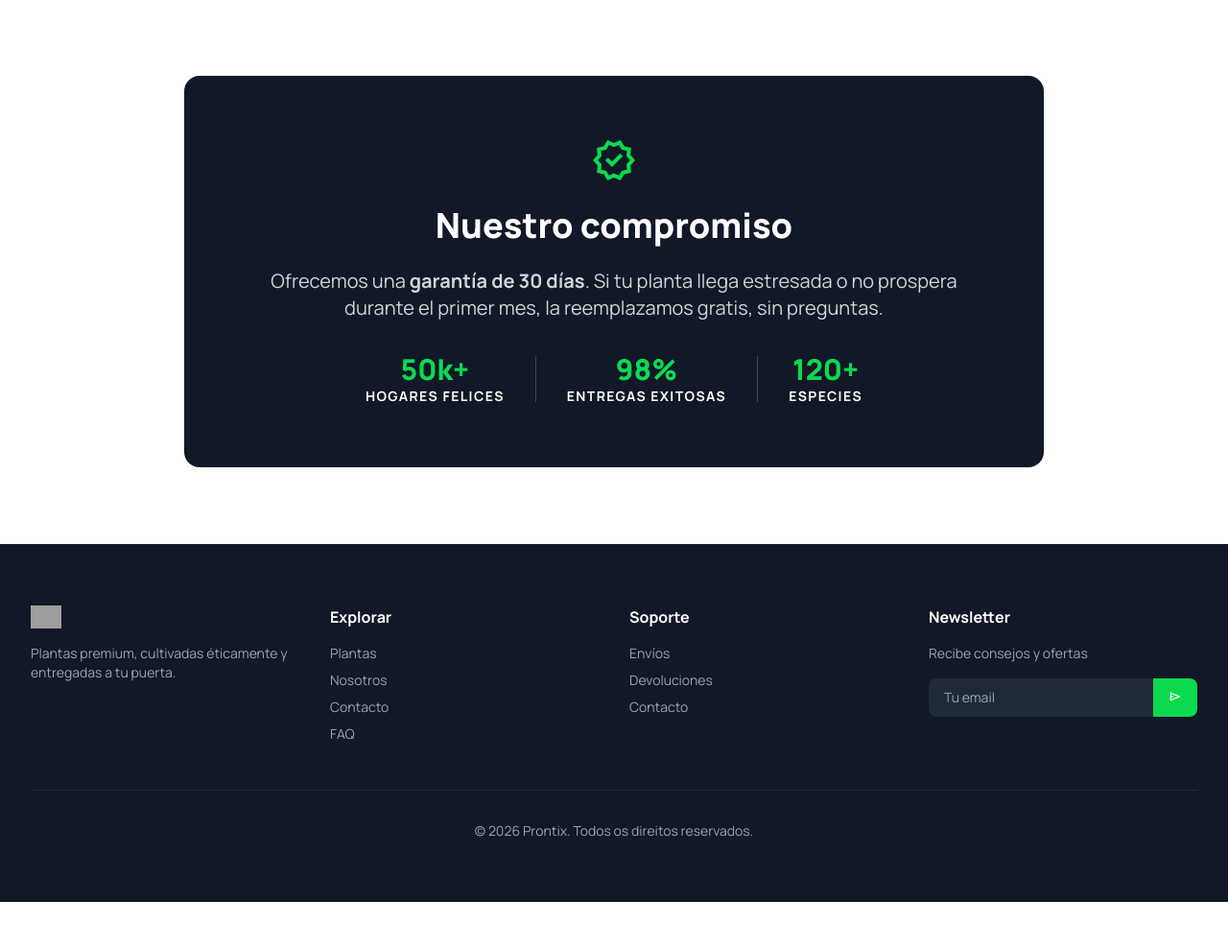
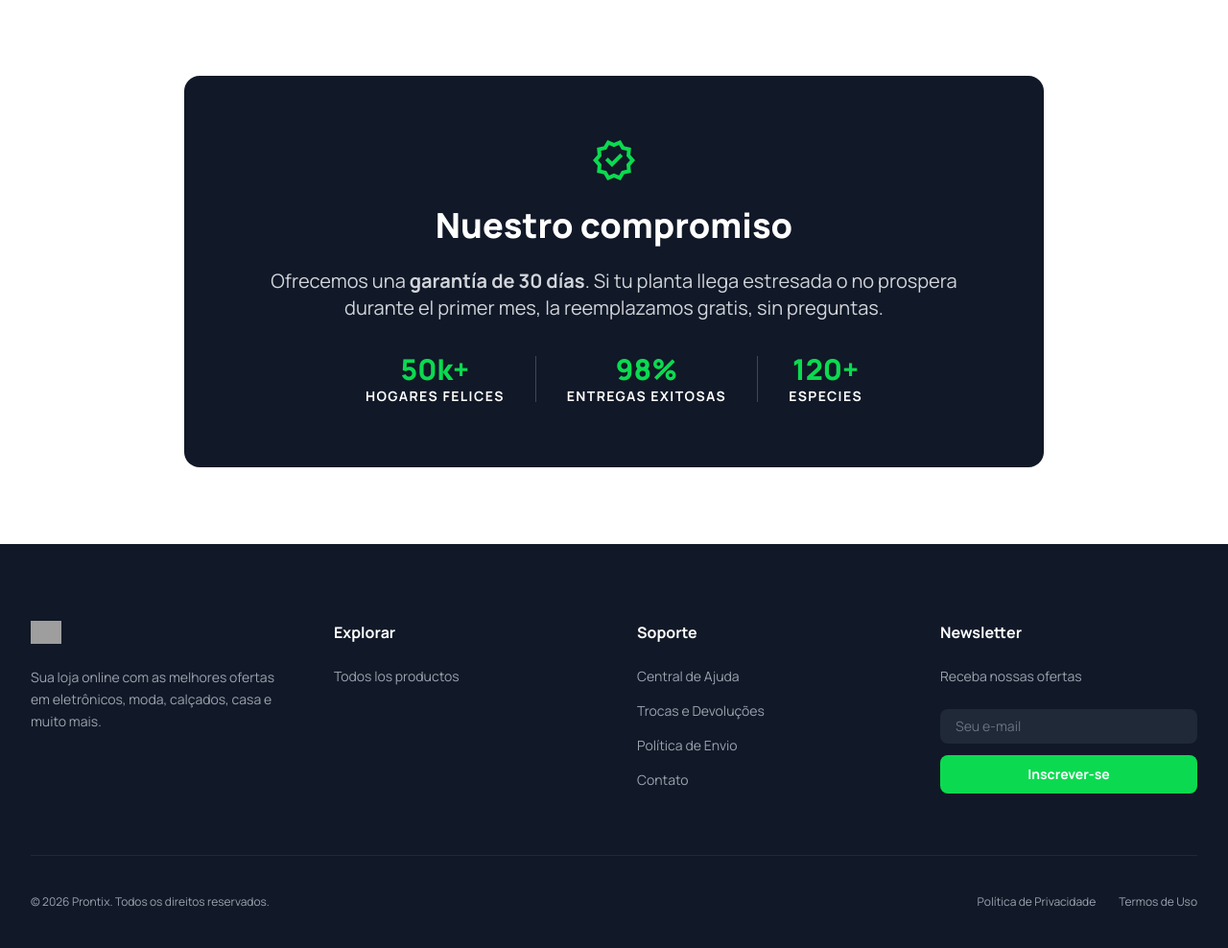
Before and after one commit to KeinnerMaster/Prontix-django, a Django app: page /about/ in a window 1280 px wide. Shown: the part 1886-2874 px from the top of the page at 96% size. Before the commit the page ends 2826 px from the top, so only its background shows below. Run offline with Django 5.2, Linux system fonts and the light colour scheme; some libraries are stand-ins or nearby versions; grey boxes are pictures that could not be loaded.

Commit message:
Refactor footer section in about.html

```diff
--- a/tienda/templates/tienda/about.html
+++ b/tienda/templates/tienda/about.html
@@ -187,46 +187,51 @@
         </section>
     </main>
 
-    <!-- Footer -->
-    <footer class="bg-gray-900 text-gray-400 py-16">
+     <!-- Footer -->
+    <footer class="bg-gray-900 pt-20 pb-10 text-gray-400">
         <div class="max-w-7xl mx-auto px-4 sm:px-6 lg:px-8">
-            <div class="grid md:grid-cols-4 gap-8">
-                <div>
-                    <div class="flex items-center space-x-2 mb-4">
-                        <img src="https://res.cloudinary.com/nck1eugv/image/upload/e_trim/v1783983437/prontix_white_text_v2_kugs6x.png" alt="Prontix" class="h-6">
+            <div class="grid grid-cols-1 md:grid-cols-2 lg:grid-cols-4 gap-12 mb-16">
+                <div class="flex flex-col gap-6">
+                    <div class="flex items-center gap-2 text-white">
+                        <a href="{% url 'index' %}" class="flex items-center gap-2">
+                            <img src="https://res.cloudinary.com/nck1eugv/image/upload/e_trim/v1783983437/prontix_white_text_v2_kugs6x.png" alt="Prontix" class="h-6">
+                        </a>
                     </div>
-                    <p class="text-sm">Plantas premium, cultivadas éticamente y entregadas a tu puerta.</p>
+                    <p class="text-sm leading-relaxed">
+                        Sua loja online com as melhores ofertas em eletrônicos,
+moda, calçados, casa e muito mais.
+                    </p>
                 </div>
                 <div>
-                    <h4 class="text-white font-bold mb-4">Explorar</h4>
-                    <ul class="space-y-2 text-sm">
-                        <li><a href="{% url 'index' %}" class="hover:text-primary">Plantas</a></li>
-                        <li><a href="{% url 'about' %}" class="hover:text-primary">Nosotros</a></li>
-                        <li><a href="{% url 'contact' %}" class="hover:text-primary">Contacto</a></li>
-                        <li><a href="{% url 'faq' %}" class="hover:text-primary">FAQ</a></li>
+                    <h4 class="text-white font-bold mb-6">Explorar</h4>
+                    <ul class="flex flex-col gap-4 text-sm">
+                        <li><a class="hover:text-primary transition-colors" href="{% url 'catalogo' %}">Todos los productos</a></li>
                     </ul>
                 </div>
                 <div>
-                    <h4 class="text-white font-bold mb-4">Soporte</h4>
-                    <ul class="space-y-2 text-sm">
-                        <li><a href="{% url 'faq' %}" class="hover:text-primary">Envíos</a></li>
-                        <li><a href="{% url 'faq' %}" class="hover:text-primary">Devoluciones</a></li>
-                        <li><a href="{% url 'contact' %}" class="hover:text-primary">Contacto</a></li>
+                    <h4 class="text-white font-bold mb-6">Soporte</h4>
+                    <ul class="flex flex-col gap-4 text-sm">
+                        <li><a class="hover:text-primary transition-colors" href="{% url 'faq' %}">Central de Ajuda</a></li>
+                        <li><a class="hover:text-primary transition-colors" href="{% url 'faq' %}">Trocas e Devoluções</a></li>
+                        <li><a class="hover:text-primary transition-colors" href="{% url 'about' %}">Política de Envio</a></li>
+                        <li><a class="hover:text-primary transition-colors" href="{% url 'contact' %}">Contato</a></li>
                     </ul>
                 </div>
-                <div>
-                    <h4 class="text-white font-bold mb-4">Newsletter</h4>
-                    <p class="text-sm mb-4">Recibe consejos y ofertas</p>
-                    <form class="flex">
-                        <input type="email" placeholder="Tu email" class="flex-1 px-4 py-2 rounded-l-lg bg-gray-800 border-none text-white text-sm">
-                        <button type="submit" class="bg-primary text-white px-4 py-2 rounded-r-lg hover:bg-primary/90">
-                            <span class="material-symbols-outlined text-sm">send</span>
-                        </button>
+                <div class="flex flex-col gap-6">
+                    <h4 class="text-white font-bold">Newsletter</h4>
+                    <p class="text-sm">Receba nossas ofertas</p>
+                    <form class="flex flex-col gap-3">
+                        <input class="rounded-lg border-gray-700 bg-gray-800 text-sm text-white placeholder:text-gray-500 focus:border-primary focus:ring-primary px-4 py-2" placeholder="Seu e-mail" type="email"/>
+                        <button class="rounded-lg bg-primary py-2.5 text-sm font-bold text-white hover:bg-primary/90 transition-all">Inscrever-se</button>
                     </form>
                 </div>
             </div>
-            <div class="border-t border-gray-800 mt-12 pt-8 text-center text-sm">
+            <div class="flex flex-col md:flex-row items-center justify-between pt-10 border-t border-gray-800 text-xs">
                 <p>© 2026 Prontix. Todos os direitos reservados.</p>
+                <div class="flex gap-6 mt-4 md:mt-0">
+                    <a class="hover:text-white" href="{% url 'privacy' %}">Política de Privacidade</a>
+                    <a class="hover:text-white" href="{% url 'privacy' %}">Termos de Uso</a>
+                </div>
             </div>
         </div>
     </footer>
```
